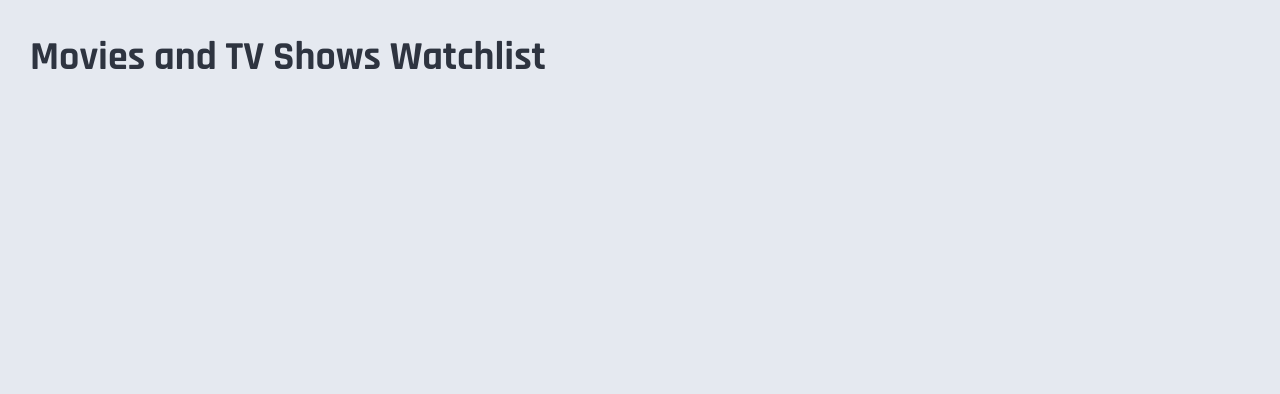
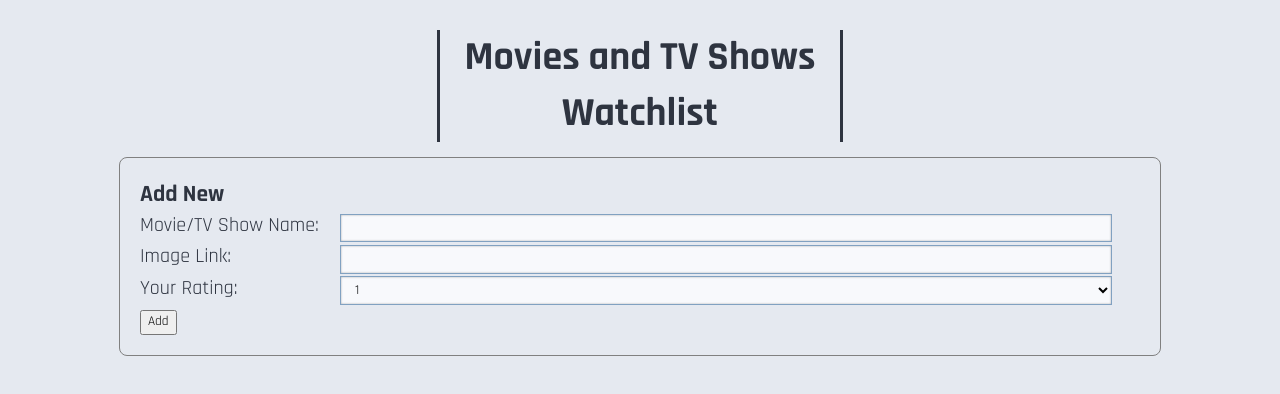
Before and after one commit to YanivBah/FullStack_Bootcamp, a React (Create React App) app in the folder react/Week 9/Day 4/crud/: page / in a window 1280 px wide. Shown: the top 394 px of the page. Built offline with nearby package versions, Linux system fonts and the light colour scheme; no server answers; the HTML template or start-up script is replaced by a standard one.

Commit message:
create added

```diff
--- a/react/Week 9/Day 4/crud/src/App.js
+++ b/react/Week 9/Day 4/crud/src/App.js
@@ -1,21 +1,45 @@
+import axios from "axios";
 import React from "react";
 import api from './api/api';
 import "./app.css";
+import Form from './components/Form/Form';
 
 class App extends React.Component {
 
+  state = {data: []};
+
   async componentDidMount() {
     const data = await api.get('movies');
-    console.log(data.data);
+    this.setState({data: data.data});
+  };
+
+  create = (name, image, rating) => {
+    const newItem = {
+      watchedAt: new Date(),
+      movieName: name,
+      rating: parseInt(rating),
+      image: image
+    };
+    api.post('movies');
+  }
+
+  update = () => {
+
+  }
+
+  delete = () => {
+
   }
 
   render() {
+    console.log(this.state);
     return (
       <div>
         <h1>Movies and TV Shows Watchlist</h1>
+        <Form/>
       </div>
     );
-  }
-}
+  };
+};
 
 export default App;
--- a/react/Week 9/Day 4/crud/src/app.css
+++ b/react/Week 9/Day 4/crud/src/app.css
@@ -127,3 +127,13 @@ q:before {
   content: "";
   content: none;
 }
+
+h1 {
+  display: block;
+  width: 400px;
+  text-align: center;
+  margin: 0 auto;
+  border-left: 3px solid #2e3440;
+  border-right: 3px solid #2e3440;
+  margin-bottom: 15px;
+}
--- a/react/Week 9/Day 4/crud/src/components/Form/Form.js
+++ b/react/Week 9/Day 4/crud/src/components/Form/Form.js
@@ -0,0 +1,34 @@
+import './form.css';
+import React from "react";
+
+
+// const x = React.createRef();
+
+const Form = (props) => {
+  return (
+    <form>
+      <h3>Add New</h3>
+      <div>
+        <label htmlFor="movie-name">Movie/TV Show Name:</label>
+        <input required type="text" name="movie-name" id="movie-name" />
+      </div>
+      <div>
+        <label htmlFor="image-link">Image Link:</label>
+        <input required type="text" name="image-link" id="image-link" />
+      </div>
+      <div>
+        <label htmlFor="rating">Your Rating:</label>
+        <select name="rating" id="rating">
+          <option value="rating">1</option>
+          <option value="rating">2</option>
+          <option value="rating">3</option>
+          <option value="rating">4</option>
+          <option value="rating">5</option>
+        </select>
+      </div>
+      <button type="submit">Add</button>
+    </form>
+  );
+};
+
+export default Form;
--- /dev/null
+++ b/react/Week 9/Day 4/crud/src/components/Form/form.css
@@ -0,0 +1,26 @@
+form {
+  padding: 20px;
+  border: 1px solid gray;
+  border-radius: 8px;
+  max-width: 100rem;
+  margin: 0 auto;
+}
+
+form div label {
+  display: inline-block;
+  width: 20%;
+}
+
+form div input,
+form div select {
+  width: 75%;
+  padding: 4px 10px;
+  margin: 0;
+  outline: none;
+  border: 1px solid #81a1c1;
+  background: #f8f9fc;
+  box-shadow: inset 0px 0px 2px rgba(0, 0, 0, 0.363);
+}
+form div select {
+  width: calc(75% + 22px);
+}
```
Also changed, not shown: react/Week 9/Day 4/crud/src/components/WatchedDisplay/WatchedDisplay.js (added, +8 -0 lines).
